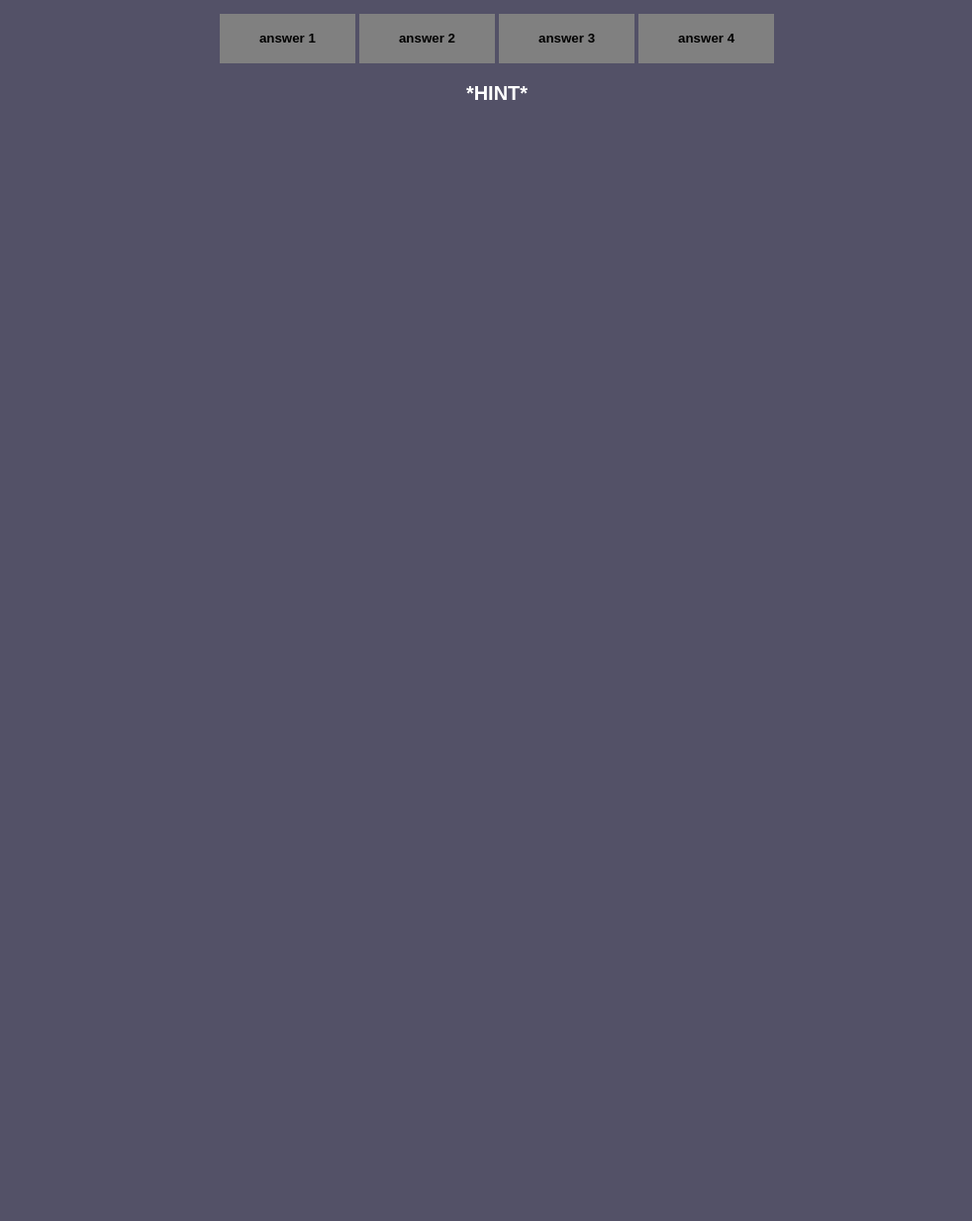
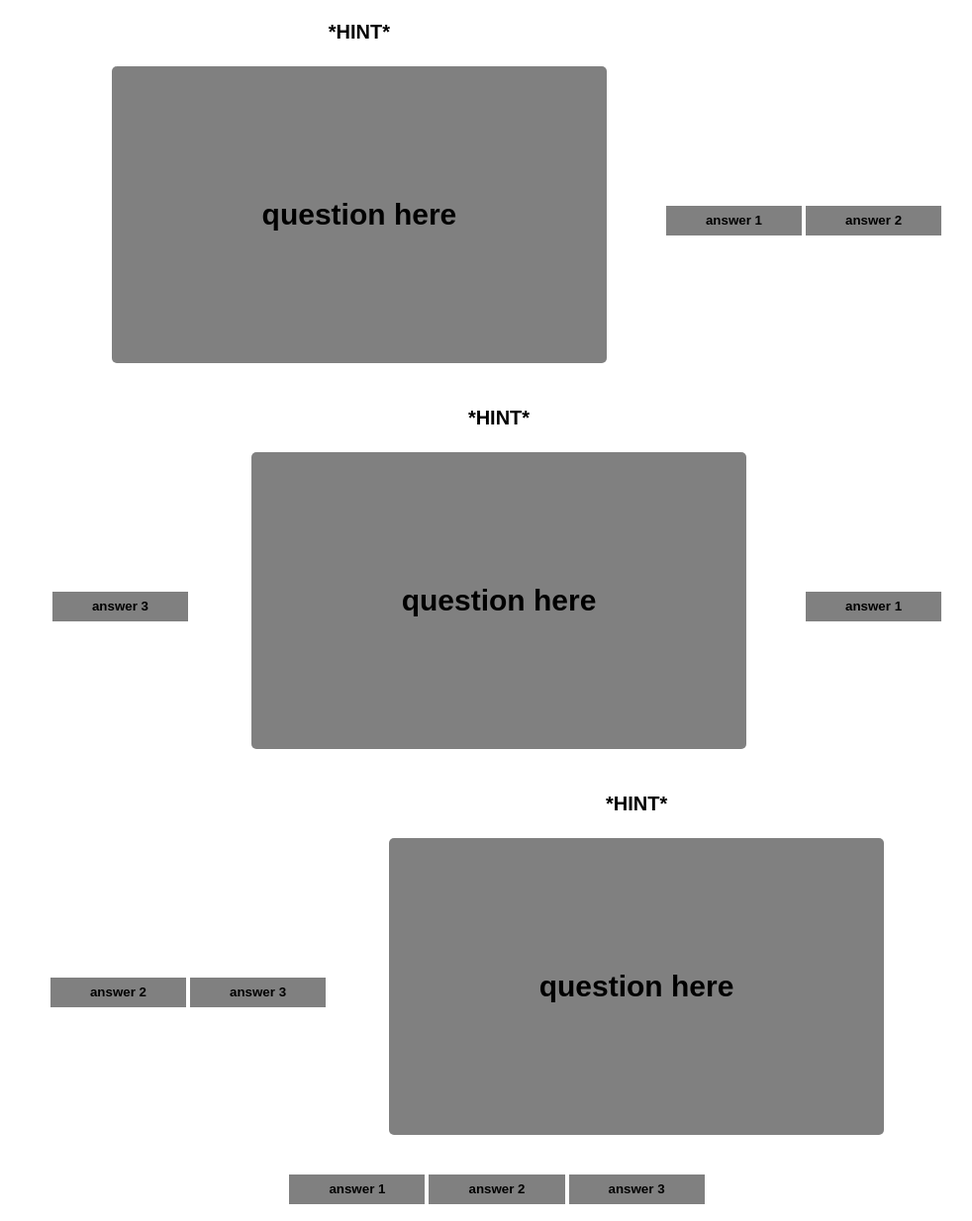
Before and after one commit to Ambercole/Project-1, a plain HTML site: page Project-1/index.html in a window 1280 px wide. Shown: the part 603-1837 px from the top of the page at 99% size, without its empty margins (138-1120 px from the left). Before the commit the page ends 877 px from the top, so only its background shows below. Drawn offline with Linux system fonts and the light colour scheme.

Commit message:
changed html

```diff
--- a/Project-1/index.html
+++ b/Project-1/index.html
@@ -7,15 +7,40 @@
   </head>
   <body>
     <h1>GA Trivia</h1>
-    <h2>Question</h2>
+
     <main>
       <section id="Question">question here</section>
-      <button onclick="myFunction()">answer 1</button>
-      <button onclick="myFunction()">answer 2</button>
-      <button onclick="myFunction()">answer 3</button>
-      <button onclick="myFunction()">answer 4</button>
+      <button onclick="myFunction1()">answer 1</button>
+      <button onclick="myFunction2()">answer 2</button>
+      <button onclick="myFunction3()">answer 3</button>
+      <button id ="hint"onclick="function hint()">*HINT*</h3>
+
+      <section id="Question">question here</section>
+      <button onclick="myFunction1()">answer 1</button>
+      <button onclick="myFunction2()">answer 2</button>
+      <button onclick="myFunction3()">answer 3</button>
+      <button id ="hint"onclick="function hint()">*HINT*</h3>
+
+      <section id="Question">question here</section>
+      <button onclick="myFunction1()">answer 1</button>
+      <button onclick="myFunction2()">answer 2</button>
+      <button onclick="myFunction3()">answer 3</button>
+      <button id ="hint"onclick="function hint()">*HINT*</h3>
+
+      <section id="Question">question here</section>
+      <button onclick="myFunction1()">answer 1</button>
+      <button onclick="myFunction2()">answer 2</button>
+      <button onclick="myFunction3()">answer 3</button>
+      <button id ="hint"onclick="function hint()">*HINT*</h3>
+
+      <section id="Question">question here</section>
+      <button onclick="myFunction1()">answer 1</button>
+      <button onclick="myFunction2()">answer 2</button>
+      <button onclick="myFunction3()">answer 3</button>
+      <button id ="hint"onclick="function hint()">*HINT*</h3>
+
     </main>
-    <button id ="hint"onclick="function hint()">*HINT*</h3>
+
 </body>
 <script src="project.js"></script>
 </html>
--- a/Project-1/style.css
+++ b/Project-1/style.css
@@ -1,5 +1,5 @@
 html{
-  background-color: rgb(83,	81,	103);
+  background-color:#fff;
   margin:150px;
 }
 body{
@@ -8,16 +8,19 @@ body{
   /*font-family: 'Archivo', sans-serif;*/
 }
 section {
-  color: #fff;
+  color: black;
   font-size: 30px;
   width: 500px;
   margin: 5px;
   text-align: center;
   line-height: 300px;
+  background: grey;
+  margin:20px;
+  border-radius: 5px;
 }
 button {
   margin-top: 20px;
-  line-height: 50px;
+  line-height: 30px;
   font-weight: bold;
   padding: 0 40px;
   background: grey;
@@ -28,14 +31,9 @@ button:hover {
   background: lightsalmon;
 }
 #hint{
-  color: #fff;
+
+  color:black;
   font-size: 20px;
-  width: 500px;
-  margin: 5px;
   text-align: center;
-  background: rgb(83,	81,	103);
+  background-color: white;
   }
-#Question{
-  background-image: url("../img/flashcard.jpg");
-  margin:20px;
-}
```
